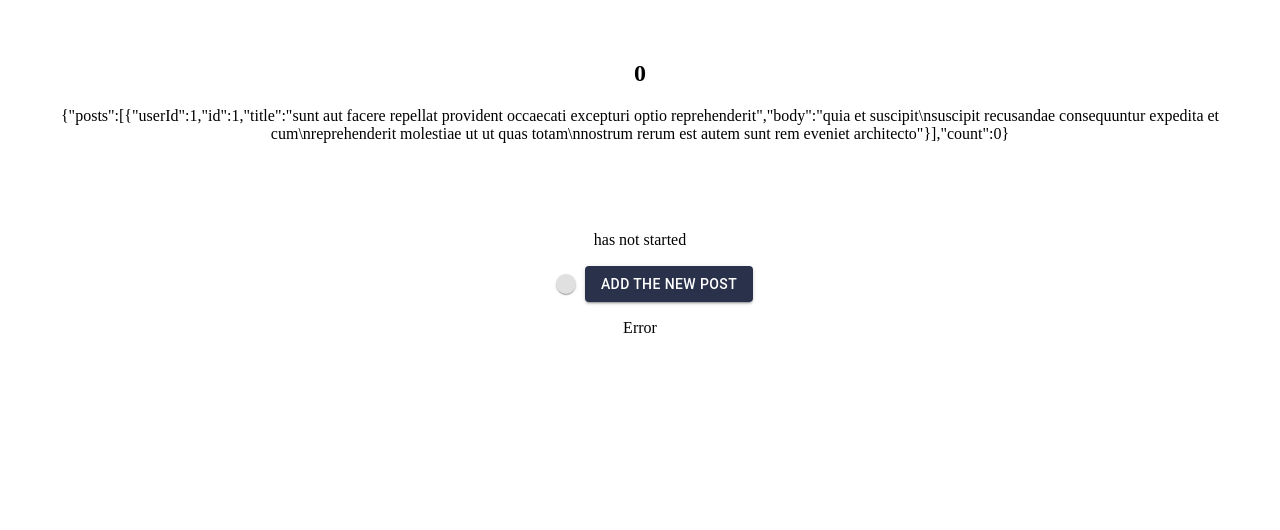
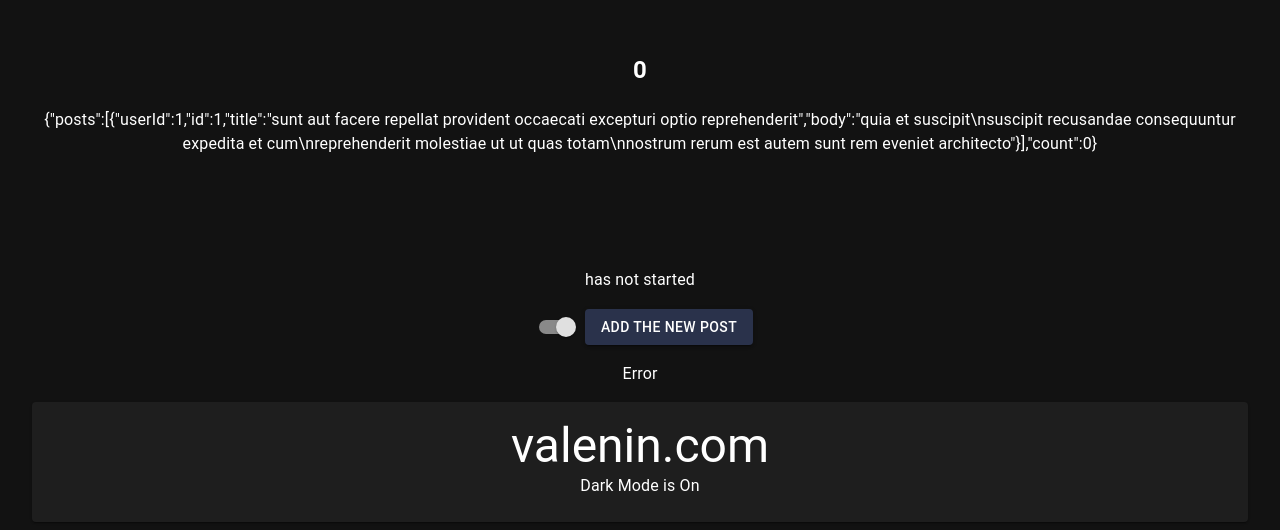
Before and after one commit to valentinesamuel/rtk-and-rtkquery, a React (Vite) app: page / in a window 1280 px wide. Shown: the top 530 px of the page. Built offline with nearby package versions, Linux system fonts and the light colour scheme; no server answers.

Commit message:
FEAT: Tested dark modw with card

```diff
--- a/src/App.tsx
+++ b/src/App.tsx
@@ -7,7 +7,14 @@ import {
 import { useAppSelector } from "./utils/state-dispatch";
 import Switch from "@mui/material/Switch";
 import { useState } from "react";
-import { Box, createTheme } from "@mui/material";
+import {
+  Box,
+  Card,
+  CardContent,
+  CssBaseline,
+  Typography,
+  createTheme,
+} from "@mui/material";
 import Button from "@mui/material/Button";
 const label = { inputProps: { "aria-label": "Color switch demo" } };
 import { darkTheme, lightTheme } from "./utils/theme";
@@ -37,6 +44,7 @@ function App() {
   const res = useAppSelector((state) => state.postSlice);
   return (
     <ThemeProvider theme={UIMode === "dark" ? darkTheme : lightTheme}>
+      <CssBaseline />
       <Box>
         {isFetching && <p>Fetching...</p>}
         <h2>{res.count}</h2>
@@ -55,7 +63,6 @@ function App() {
           sx={{
             color: "success",
           }}
-
           color="default"
           checked={UIMode === "dark" ? true : false}
           onChange={handleChange}
@@ -63,7 +70,7 @@ function App() {
         <Button
           variant="contained"
           sx={{
-            color: `aquagreen`,
+            color: "aquagreen",
           }}
           onClick={onClick}
         >
@@ -71,6 +78,16 @@ function App() {
         </Button>
         {isLoading && <p>Loading...</p>}
         {isError && <p>Error</p>}
+        <Card>
+          <CardContent>
+            <Typography variant="h3" component="h3">
+              valenin.com
+            </Typography>
+            <Typography variant="body1">
+              Dark Mode is {UIMode === "dark" ? "On" : "Off"}
+            </Typography>
+          </CardContent>
+        </Card>
       </Box>
     </ThemeProvider>
   );
```
